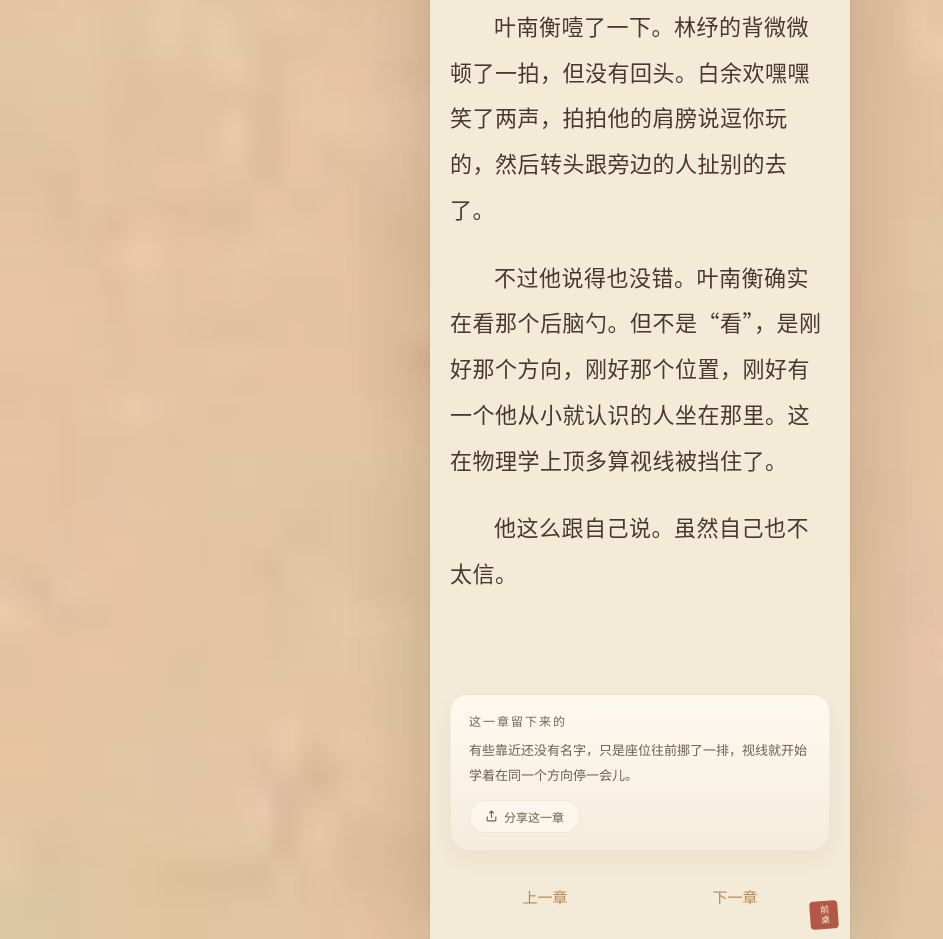
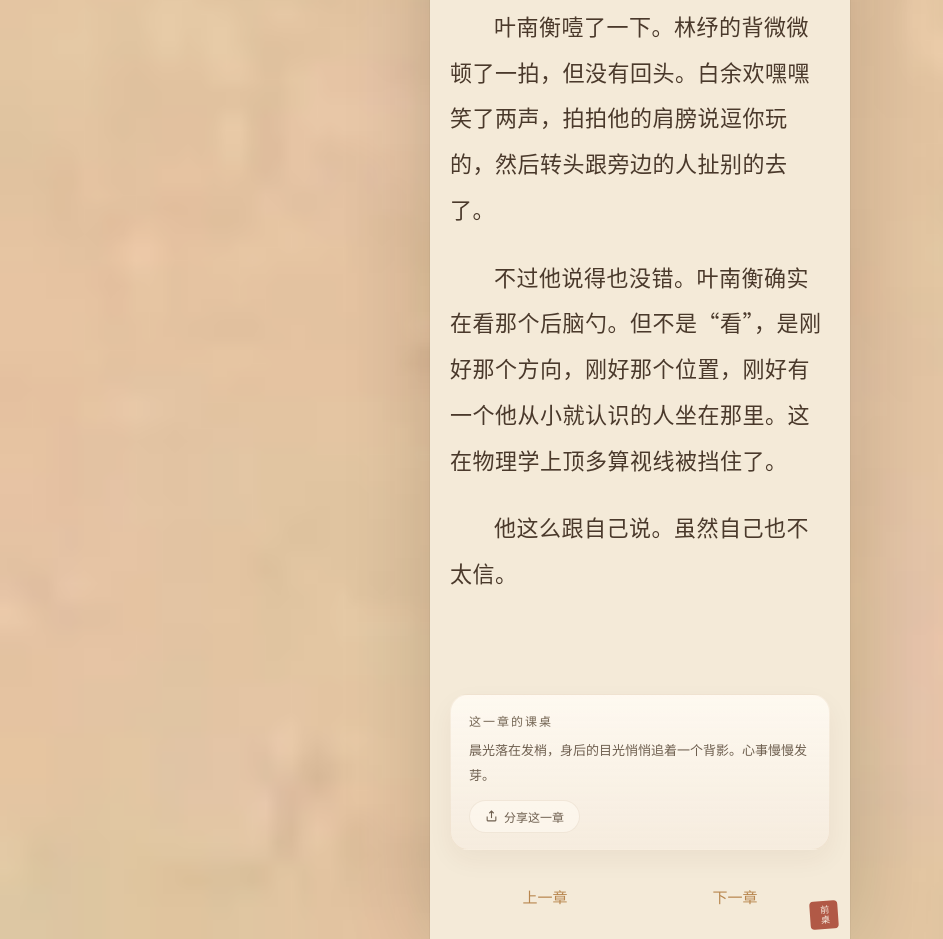
Before and after one commit to 3036615505-ops/3036615505-ops.github.io, a plain HTML site: page novel/chapter-02.html in a window 1280 px wide. Shown: the part 9410-10349 px from the top of the page, without its empty margins (0-943 px from the left). Drawn offline with Linux system fonts and the light colour scheme.

Commit message:
Update chapter-02.html
文案修改

```diff
--- a/novel/chapter-02.html
+++ b/novel/chapter-02.html
@@ -109,8 +109,8 @@
   </article>
 
   <div class="chapter-afterglow">
-    <div class="afterglow-kicker">这一章留下来的</div>
-    <p>有些靠近还没有名字，只是座位往前挪了一排，视线就开始学着在同一个方向停一会儿。</p>
+    <div class="afterglow-kicker">这一章的课桌</div>
+    <p>晨光落在发梢，身后的目光悄悄追着一个背影。心事慢慢发芽。</p>
     <button type="button" class="afterglow-share" onclick="shareChapter()">
       <svg viewBox="0 0 24 24" fill="none" stroke="currentColor" stroke-width="2"><path d="M4 12v7a1 1 0 001 1h14a1 1 0 001-1v-7"/><polyline points="16 6 12 2 8 6"/><line x1="12" y1="2" x2="12" y2="15"/></svg>
       分享这一章
```
